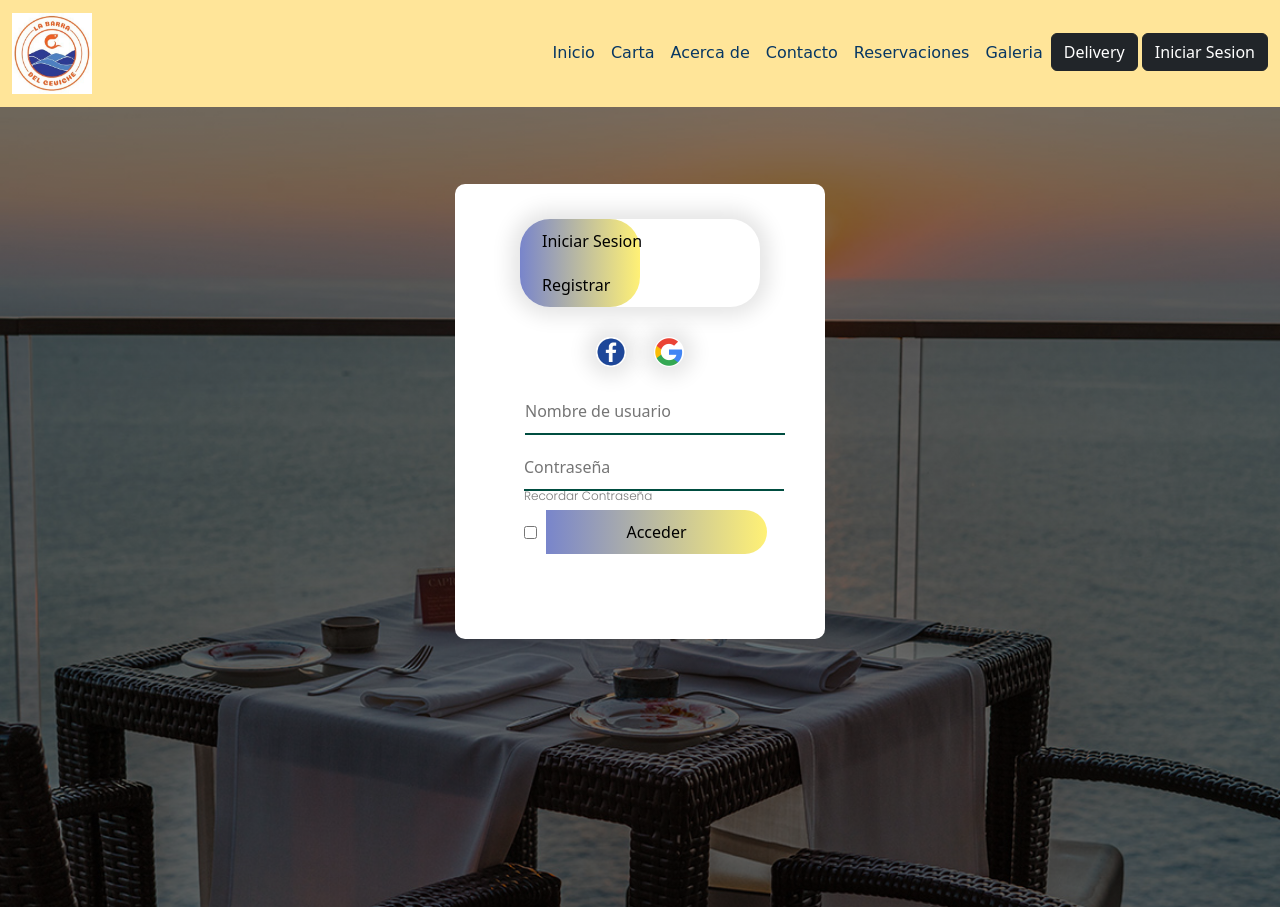
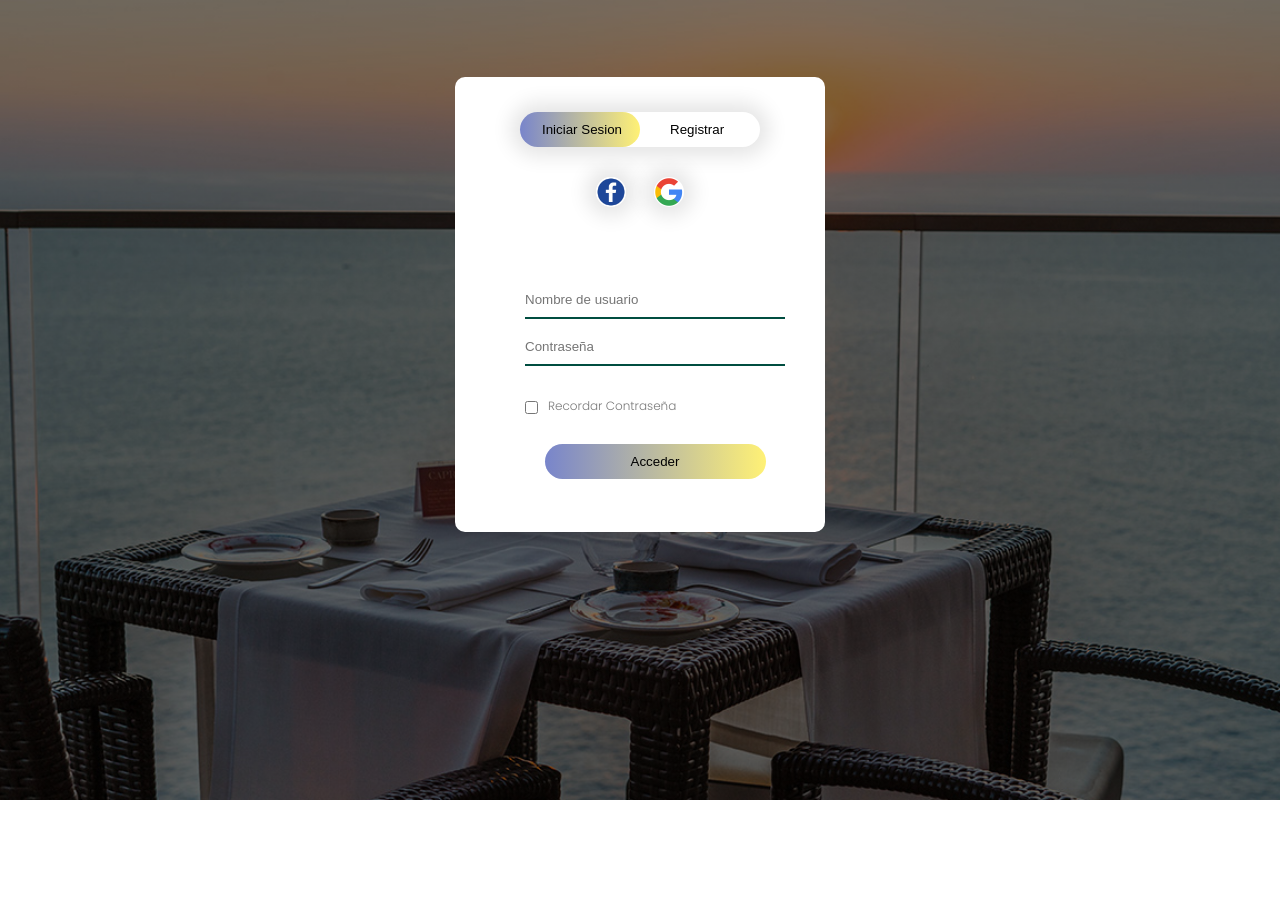
Before and after one commit to KevinCuadrosc20/Restaurante-LabarradelCeviche, a website: page secciones/loginvista.html in a window 1280 px wide. After the commit the page ends 800 px from the top, so only its background shows below. Drawn offline with nearby package versions, Linux system fonts and the light colour scheme.

```diff
--- a/secciones/loginvista.html
+++ b/secciones/loginvista.html
@@ -7,57 +7,12 @@
     <link rel="shortcut icon" href="../imagenes/Logobarra.png">
     <link href="https://cdnjs.cloudflare.com/ajax/libs/font-awesome/5.13.0/css/all.min.css" rel="stylesheet">
     <script src="https://kit.fontawesome.com/1a01dfc53b.js" crossorigin="anonymous"></script>
-    <!-- Link de Bootstrap -->
-    <link href="https://cdn.jsdelivr.net/npm/bootstrap@5.3.0-alpha1/dist/css/bootstrap.min.css" rel="stylesheet" integrity="sha384-GLhlTQ8iRABdZLl6O3oVMWSktQOp6b7In1Zl3/Jr59b6EGGoI1aFkw7cmDA6j6gD" crossorigin="anonymous">
     <!-- Link de CSS -->
     <link rel="stylesheet" href="../css/main.css">
     <title>Login - La barra del ceviche</title>
 </head>
 <body>
 
-    <Header>
-
-        <nav class="navbar navbar-expand-lg">
-            <div class="container-fluid">
-              <a class="navbar-brand" href="#">
-                <img src="../imagenes/Logobarra.png" width="80" alt="">
-              </a>
-              <button class="navbar-toggler" type="button" data-bs-toggle="collapse" data-bs-target="#navbarNav" aria-controls="navbarNav" aria-expanded="false" aria-label="Toggle navigation">
-                <span class="navbar-toggler-icon"></span>
-              </button>
-              <div class="collapse navbar-collapse" id="navbarNav">
-                <ul class="navbar-nav">
-                  <li class="nav-item">
-                    <a class="nav-link" aria-current="page" href="../index.html">Inicio</a>
-                  </li>
-                  <li class="nav-item">
-                    <a class="nav-link active" href="carta.html">Carta</a>
-                  </li>
-                  <li class="nav-item">
-                    <a class="nav-link" href="nosotros.html">Acerca de</a>
-                  </li>
-                  <li class="nav-item">
-                    <a class="nav-link" href="contacto.html">Contacto</a>
-                  </li>
-                  <li class="nav-item">
-                    <a class="nav-link" href="reservacion.html">Reservaciones</a>
-                  </li>
-                  <li class="nav-item">
-                    <a class="nav-link" href="galeria.html">Galeria</a>
-                  </li>
-
-                  <div class="d-grid gap-2 d-md-block">
-                    <button class="btn btn-dark" type="button"><a href="delivery.html">Delivery</a></button>
-                    <button class="btn btn-dark" type="button"><a href="loginvista.html">Iniciar Sesion</a></button>
-                  </div>
-
-                </ul>
-
-              </div>
-            </div>
-          </nav>
-
-    </Header>
 
     <main>
 
@@ -96,8 +51,7 @@
 
     </main>
 
-    <!-- Script de Bootstrap -->
-    <script src="https://cdn.jsdelivr.net/npm/bootstrap@5.3.0-alpha1/dist/js/bootstrap.bundle.min.js" integrity="sha384-w76AqPfDkMBDXo30jS1Sgez6pr3x5MlQ1ZAGC+nuZB+EYdgRZgiwxhTBTkF7CXvN" crossorigin="anonymous"></script>
+
 
     <script>
         var x = document.getElementById("login");
```
